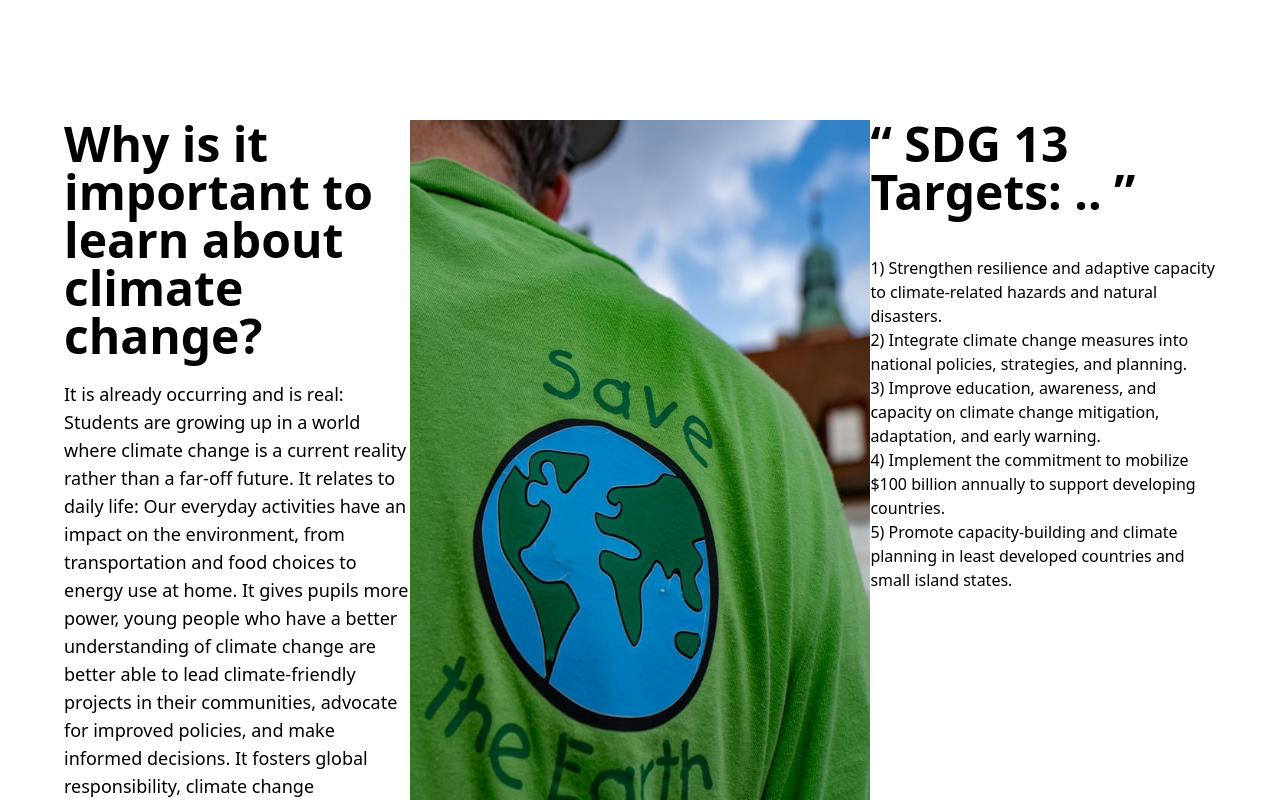
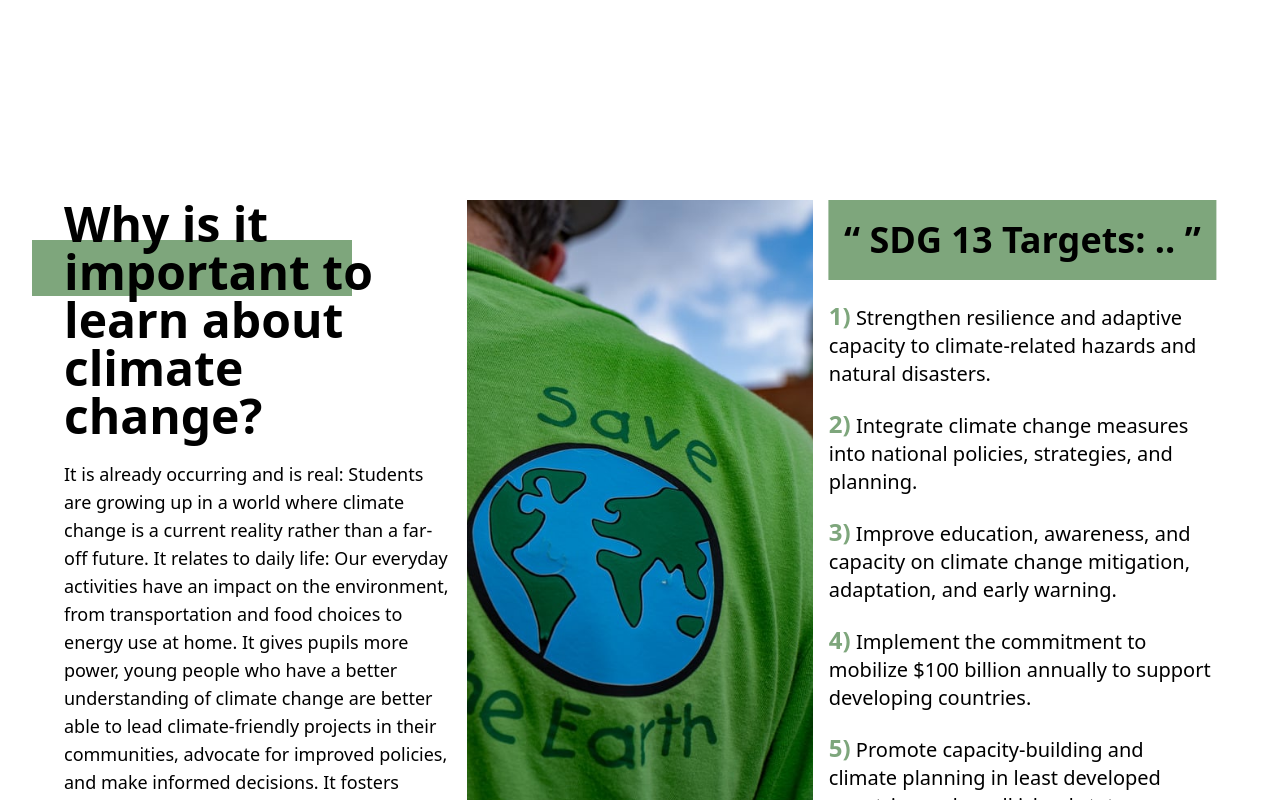
Before and after one commit to Kemet-Cosmos/SDGs-Class, a Next.js app: page /lesson in a window 1280 px wide. Shown: the part 760-1560 px from the top of the page. Built offline with nearby package versions, Linux system fonts and the light colour scheme.

Commit message:
edit section on Lesson page

```diff
--- a/src/app/lesson/page.tsx
+++ b/src/app/lesson/page.tsx
@@ -4,7 +4,7 @@ import React from 'react'
 
 export default function page() {
   return (
-    <main className='lg:mt-20'>
+    <main className='lg:mt-20 space-y-20'>
       <SDG_13_Mean/>
       <Targets/>
     </main>
--- a/src/components/Imagine.tsx
+++ b/src/components/Imagine.tsx
@@ -65,7 +65,7 @@ const Imagine = () => {
           />
         </motion.div>
         <motion.div {...FadeUp} {...ViewPort} className="text-green-700">
-          Let's find out what the SDGs truly are!
+          Let’s find out what the SDGs truly are!
         </motion.div>
         <MotionLink
           {...FadeRight}
--- a/src/components/Targets.tsx
+++ b/src/components/Targets.tsx
@@ -2,21 +2,22 @@
 import React from "react";
 import { motion } from "framer-motion";
 import Image from "next/image";
-import { Animate, FadeRight, ViewPort } from "@/Animation";
+import { Animate, FadeLeft, FadeRight, FadeUp, ViewPort } from "@/Animation";
 const MotionImage = motion(Image);
 
 const Targets = () => {
   return (
-    <section className="flex flex-col lg:flex-row ">
-      <div className="w-full lg:w-[30%]">
+    <section className="flex flex-col lg:flex-row gap-4">
+      <div className="w-full lg:w-[35%]">
         <motion.h1
-          {...FadeRight}
+          {...FadeLeft}
           {...ViewPort}
           className="relative text-5xl font-semibold mb-5  "
         >
+          <motion.div className="absolute top-10 -left-2 lg:-left-8 h-14 w-80 bg-Green-1 -z-10" />
           Why is it important to learn about climate change?
         </motion.h1>
-        <p className="text-lg">
+        <motion.p {...FadeLeft} {...ViewPort} className="text-lg">
           It is already occurring and is real: Students are growing up in a
           world where climate change is a current reality rather than a far-off
           future. It relates to daily life: Our everyday activities have an
@@ -28,47 +29,60 @@ const Targets = () => {
           responsibility, climate change transcends national boundaries. So, on
           a global level, learning about it promotes empathy, critical thinking,
           and teamwork.
-        </p>
+        </motion.p>
       </div>
       <MotionImage
-        initial={{ x: 100, opacity: 0 }}
+        {...FadeUp}
         {...Animate}
         src="/Save_earth.jpg"
         alt="Save earth"
         width={500}
         height={500}
         draggable={false}
-        className="w-full lg:w-[40%]"
+        className="w-full h-80 lg:h-[650px] lg:w-[30%] object-cover"
       />
-      <div className="w-full lg:w-[30%]">
+      <div className="w-full lg:w-[35%]">
         <motion.h1
           {...FadeRight}
           {...ViewPort}
-          className="relative text-5xl font-semibold mb-5 lg:mb-10"
+          className="relative text-4xl font-semibold  w-full h-20 flex items-center justify-center mb-5 "
         >
+          <motion.div
+            animate={{
+              width: "100%",
+              height: "100%",
+            }}
+            transition={{ duration: 0.2, delay: 0.2 }}
+            className="w-0 h-0 absolute top-2/4 left-2/4 -translate-2/4  bg-Green-1 -z-10"
+          />
           “ SDG 13 Targets: .. ”
         </motion.h1>
-        <ul>
-          <li>
-            1) Strengthen resilience and adaptive capacity to climate-related
+        <ul className="space-y-5 text-xl">
+          <motion.li {...FadeRight} {...ViewPort}>
+            <span className="text-Green-1 text-2xl font-bold">1)</span>{" "}
+            Strengthen resilience and adaptive capacity to climate-related
             hazards and natural disasters.
-          </li>
-          <li>
-            2) Integrate climate change measures into national policies,
+          </motion.li>
+          <motion.li {...FadeRight} {...ViewPort}>
+            <span className="text-Green-1 text-2xl font-bold">2)</span>{" "}
+            Integrate climate change measures into national policies,
             strategies, and planning.
-          </li>
-          <li>
-            3) Improve education, awareness, and capacity on climate change
-            mitigation, adaptation, and early warning.
-          </li>
-          <li>
-            4) Implement the commitment to mobilize $100 billion annually to
+          </motion.li>
+          <motion.li {...FadeRight} {...ViewPort}>
+            <span className="text-Green-1 text-2xl font-bold">3)</span> Improve
+            education, awareness, and capacity on climate change mitigation,
+            adaptation, and early warning.
+          </motion.li>
+          <motion.li {...FadeRight} {...ViewPort}>
+            <span className="text-Green-1 text-2xl font-bold">4)</span>{" "}
+            Implement the commitment to mobilize $100 billion annually to
             support developing countries.
-          </li>
-          <li>
-            5) Promote capacity-building and climate planning in least developed
-            countries and small island states.
-          </li>
+          </motion.li>
+          <motion.li {...FadeRight} {...ViewPort}>
+            <span className="text-Green-1 text-2xl font-bold">5)</span> Promote
+            capacity-building and climate planning in least developed countries
+            and small island states.
+          </motion.li>
         </ul>
       </div>
     </section>
```
